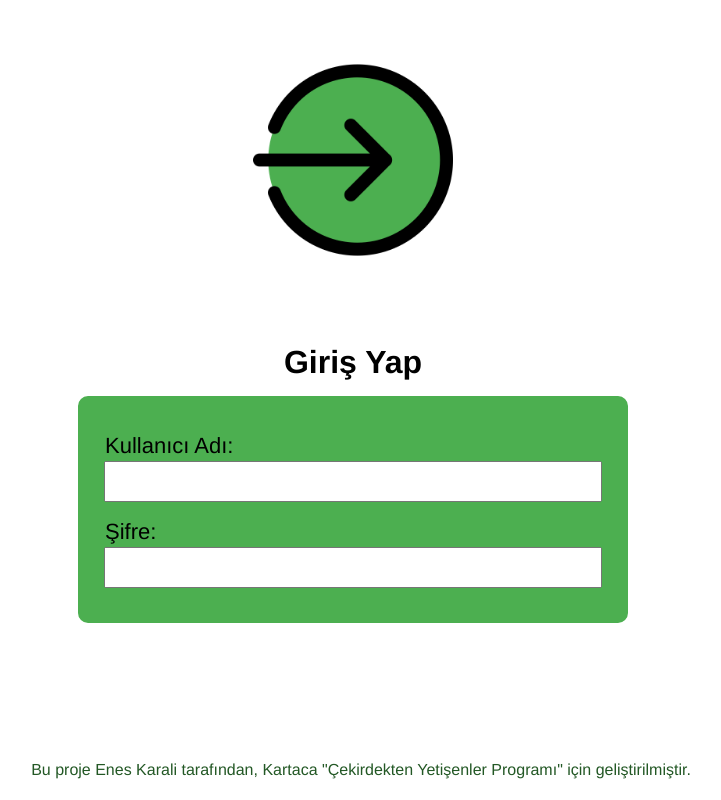
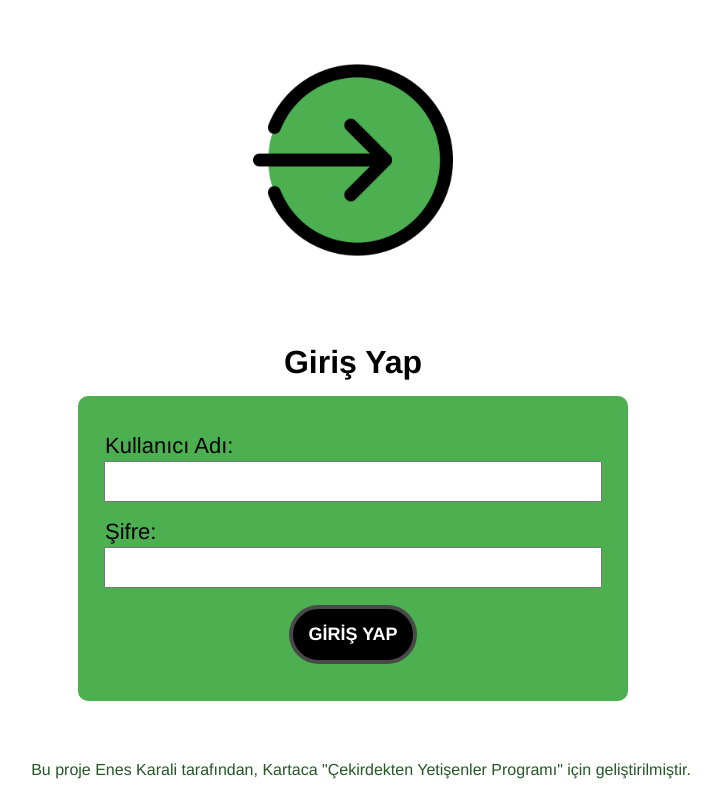
Before and after one commit to eneskarali/vue-golang-app, a Vue app in the folder app/: page /login in a window 1280 px wide. Shown: the whole page, without its empty margins (287-1008 px from the left). Built offline with nearby package versions, Linux system fonts and the light colour scheme.

Commit message:
get token from server side and stored in client cookies

```diff
--- a/app/src/components/HelloWorld.vue
+++ b/app/src/components/HelloWorld.vue
@@ -27,16 +27,25 @@
       <li><a href="https://vue-loader.vuejs.org" target="_blank" rel="noopener">vue-loader</a></li>
       <li><a href="https://github.com/vuejs/awesome-vue" target="_blank" rel="noopener">awesome-vue</a></li>
     </ul>
+    <button v-on:click="change">Test</button>
   </div>
 </template>
 
 <script>
+
 export default {
   name: 'HelloWorld',
   props: {
     msg: String
+  },
+  methods:{
+    change(){
+      this.$router.push('login')
+    }
   }
+
 }
+
 </script>
 
 <!-- Add "scoped" attribute to limit CSS to this component only -->
--- a/app/src/components/dashboard.vue
+++ b/app/src/components/dashboard.vue
@@ -1,5 +1,7 @@
 <template>
 <div class="page">
+
+  <h1>DASHBOARD</h1>
 </div>
 </template>
 
--- a/app/src/components/loginPage.vue
+++ b/app/src/components/loginPage.vue
@@ -5,7 +5,9 @@
         <ul>
            <li><p>Kullanıcı Adı:</p><input type="text"/></li>
            <li><p>Şifre:</p><input type="password"/></li>
+           <li> <div class="button" v-on:click="change"><b>GİRİŞ YAP    </b></div></li>
         </ul>
+
     </div>
     <div class="footerInfo">
         <p>Bu proje Enes Karali tarafından, Kartaca "Çekirdekten Yetişenler Programı" için geliştirilmiştir. </p>
@@ -14,11 +16,40 @@
 </template>
 
 <script>
+import axios from "axios";
+
 export default {
   name: 'loginPage',
   props: {
     msg: String
-  }
+  },
+  methods:{
+    change(){
+
+        const params = {
+            "username": "user1",
+            "password": "password1"
+        };
+        axios
+        .post(
+            "http://localhost:8000/signin",
+            params,
+            {withCredentials: true },
+            {
+                headers:{
+                'content-type': 'application/json',
+                }
+            }
+        )
+        .then(response => {
+            console.log(response.headers['token'])
+
+        })
+     // this.$router.push('dashboard')
+
+
+    }
+}
 }
 </script>
 
@@ -75,6 +106,30 @@ input{
 .page{
     text-align: center;
 }
+
+.button {
+    color: #ffffff !important;
+    background: #000000;
+    margin-bottom: 0;
+    padding: 15px;
+    border: 4px solid #494949 !important;
+    display: inline-block;
+    transition: all 0.3s ease 0s;
+    cursor: pointer;
+    border-radius: 50px;
+    font-size: 18px;
+    margin:2px;
+    color: black;
+    font: bold;
+    }
+
+
+.button:hover {
+    color: #4caf50  !important;
+    border-radius: 50px;
+    transition: all 0.5s ease 0s;
+}
+
 @media(max-width: 800px){
     .login{
         width: 350px;
```
